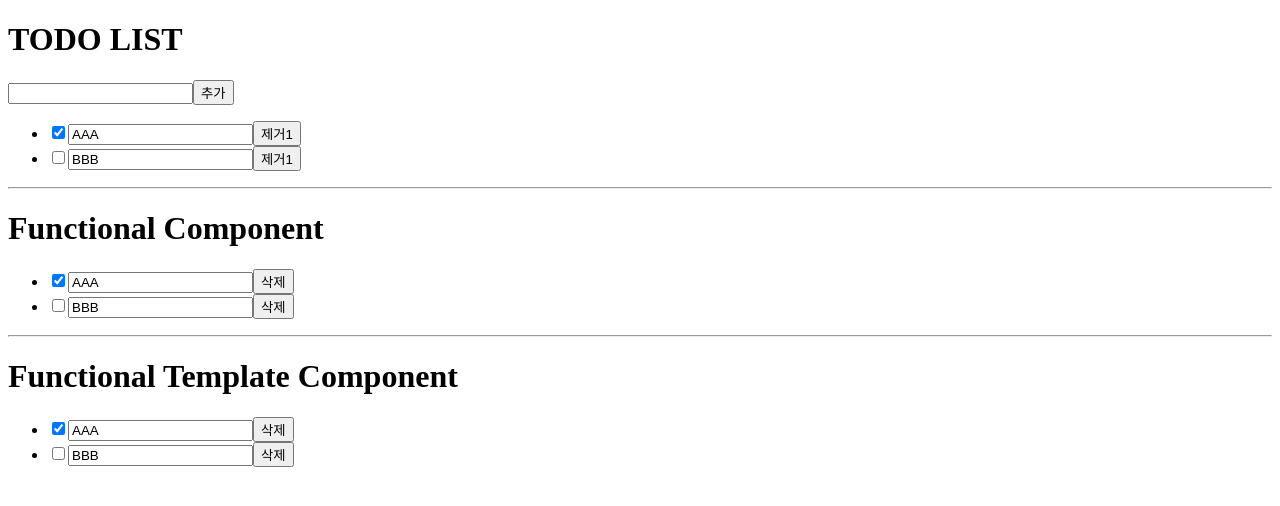
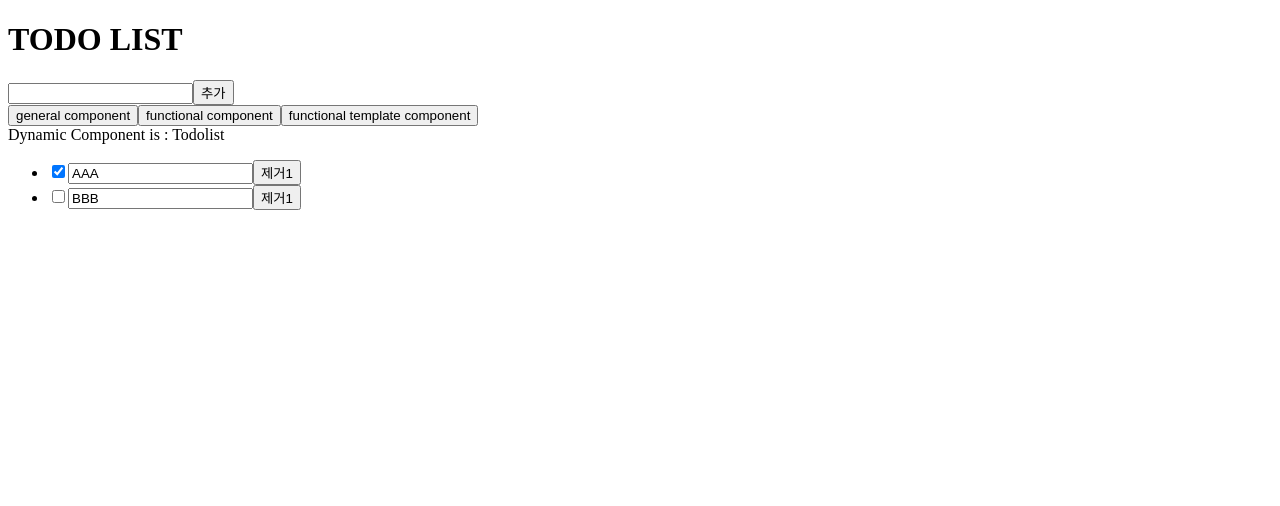
Before and after one commit to JUNWOO45/vue-practice, a Vue app: page / in a window 1280 px wide. Shown: the top 506 px of the page. Built offline with nearby package versions, Linux system fonts and the light colour scheme.

Commit message:
feat: Dynamic component & keep-alive

```diff
--- a/src/App.vue
+++ b/src/App.vue
@@ -3,15 +3,16 @@
     <h1>TODO LIST</h1>
     <input type="text" v-model="newTodoTitle" />
     <button @click="addTodo">추가</button>
-    <todolist :todos="todos"></todolist>
+    <div>
+      <button @click="componentName = 'Todolist'">general component</button>
+      <button @click="componentName = 'FunctionalTodolist'">functional component</button>
+      <button @click="componentName = 'FunctionalTemplateTodolist'">functional template component</button>
+    </div>
 
-    <hr />
-    <h1>Functional Component</h1>
-    <functional-todolist :todos="todos"></functional-todolist>
-
-    <hr />
-    <h1>Functional Template Component</h1>
-    <functional-template-todolist :todos="todos"></functional-template-todolist>
+    <div>Dynamic Component is : {{ componentName }}</div>
+    <keep-alive>
+      <component :is="componentName" :todos="todos" />
+    </keep-alive>
   </div>
 </template>
 <script>
@@ -40,7 +41,8 @@ export default {
           completed: false
         }
       ],
-      newTodoTitle: ""
+      newTodoTitle: "",
+      componentName: "Todolist"
     };
   },
   methods: {
--- a/src/main.js
+++ b/src/main.js
@@ -1,11 +1,15 @@
 import Vue from "vue";
 import App from "./App.vue";
 import TodolistItem from "@/components/TodolistItem";
+import FunctionalTemplateTodolist from "@/components/FunctionalTemplateTodolist";
+import FunctionalTodolist from "@/components/FunctionalTodolist";
 
 Vue.config.productionTip = false;
 
 // 전역 등록
 Vue.component("todolist-item", TodolistItem);
+Vue.component("FunctionalTodolist", FunctionalTodolist);
+Vue.component("FunctionalTemplateTodolist", FunctionalTemplateTodolist);
 
 new Vue({
   render: (h) => h(App),
```
